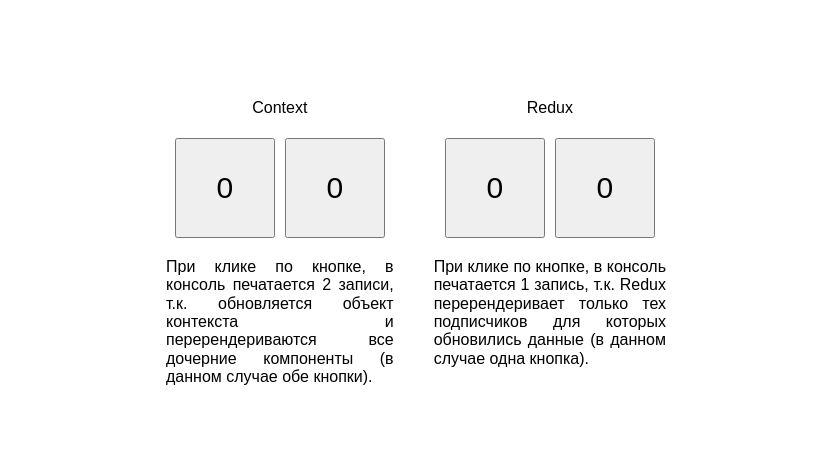
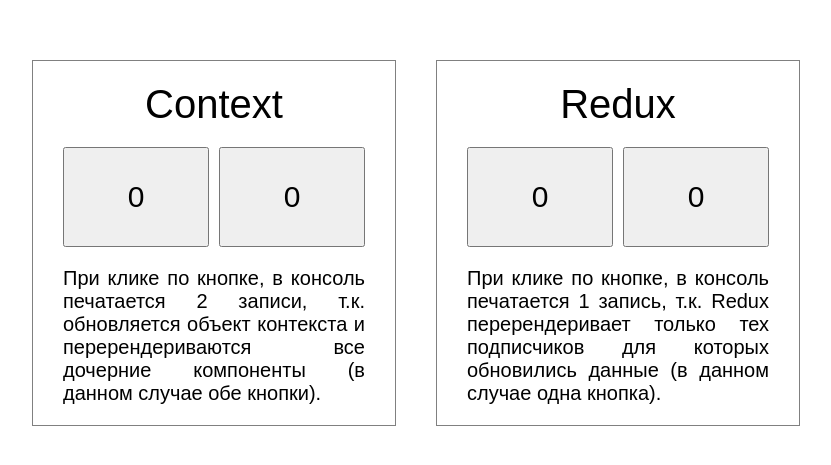
Before and after one commit to ekb1zh/redux-vs-context, a React (Create React App) app: page / in a window 1280 px wide. Shown: the part 157-622 px from the top of the page, without its empty margins (224-1055 px from the left). Built offline with nearby package versions, Linux system fonts and the light colour scheme.

Commit message:
Fix styles

```diff
--- a/src/App.tsx
+++ b/src/App.tsx
@@ -10,7 +10,7 @@
 
 const Container = styled.div`
   display: flex;
-  width: 500px;
+  width: 60%;
 `
 
 const App: React.FC = () => {
--- a/src/components/Button.tsx
+++ b/src/components/Button.tsx
@@ -1,7 +1,7 @@
 import styled from 'styled-components'
 
 const Button = styled.button`
-  width: 100px;
+  width: 100%;
   height: 100px;
 
   font-size: 30px;
--- a/src/components/ButtonsPanel.tsx
+++ b/src/components/ButtonsPanel.tsx
@@ -11,16 +11,26 @@
   align-items: center;
 
   text-align: justify;
-  min-width: 0;
+  font-size: 20px;
+
+  width: 100%;
+
+  border: solid 1px grey;
+  padding: 20px 30px;
 
   &:not(:first-child) {
     margin-left: 40px;
   }
 `
 
+const Header = styled.span`
+  font-size: 40px;
+`
+
 const ChildrenContainer = styled.div`
   display: flex;
   justify-content: space-between;
+  width: 100%;
 
   margin: 20px 0;
 `
@@ -28,7 +38,7 @@
 const ButtonsPanel: React.FC<Props> = ({ header, footer, children }) => {
   return (
     <Container>
-      {header}
+      <Header>{header}</Header>
       <ChildrenContainer>{children}</ChildrenContainer>
       {footer}
     </Container>
--- a/src/components/ReduxButton/index.tsx
+++ b/src/components/ReduxButton/index.tsx
@@ -1,5 +1,5 @@
 import { useDispatch, useSelector } from 'react-redux'
-import type { State, Action } from './redux'
+import type { State } from './redux'
 import Button from 'components/Button'
 import { useEffect } from 'react'
 
```
Also changed, not shown: 1 other file (tests, documents, lock files or other folders).
